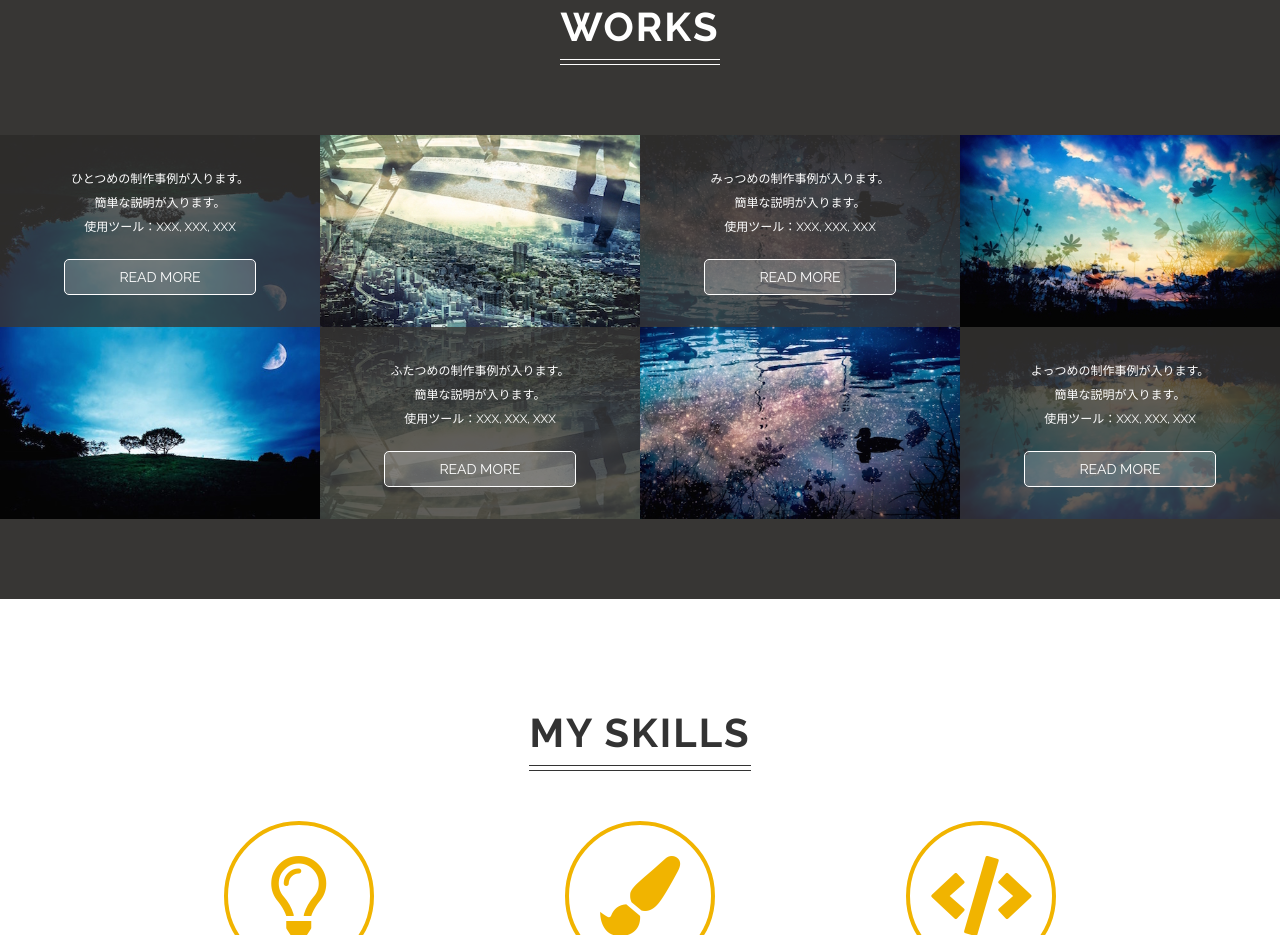
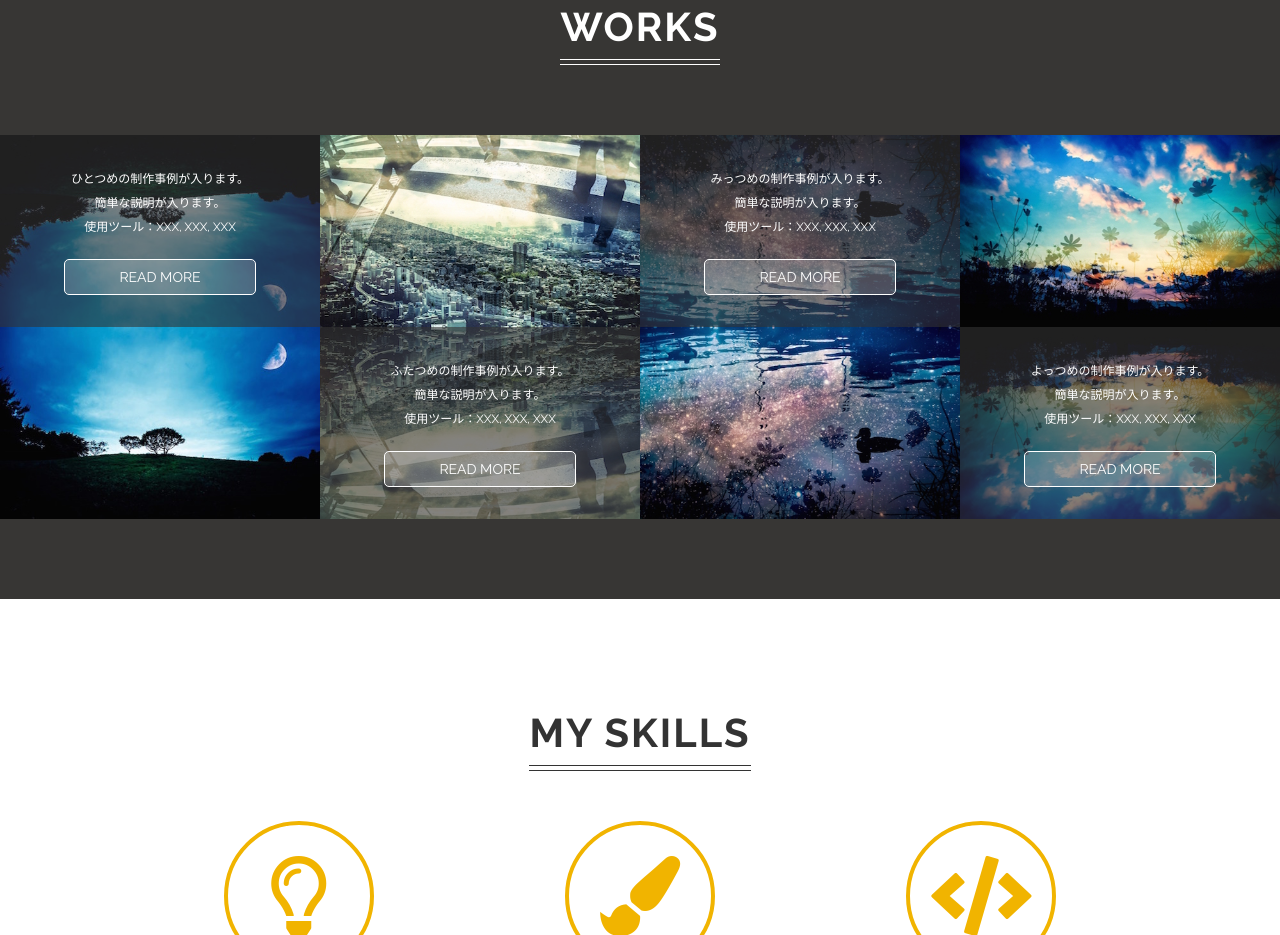
Before and after one commit to t0000ru/test, a plain HTML site: page SL-2/test03/index.html in a window 1280 px wide. Shown: the part 1207-2142 px from the top of the page. Drawn offline with Linux system fonts and the light colour scheme.

Commit message:
[update]  IE修正

```diff
--- a/SL-2/test03/css/style.scss
+++ b/SL-2/test03/css/style.scss
@@ -18,7 +18,7 @@ body {
 }
 
 img {
-  width: 100%;
+  max-width: 100%;
   height: auto;
 }
 
@@ -37,6 +37,7 @@ a {
 }
 
 .pc_only {
+  min-height: 0%;
   @media (max-width: 768px) {
     display: none;
   }
@@ -188,24 +189,42 @@ a {
     display: flex;
     width: (100%/4);
     flex-direction: column;
+    min-height: 0%;
+    & img {
+      min-height: 0%;
+    }
     @media (max-width: 768px) {
       width: 100%;
-      img {
-        min-height: 0%;
-      }
     }
     &:nth-of-type(odd) {
       flex-direction: column-reverse;
+      min-height: 0%;
     }
     &_item {
+      min-height: 0%;
       & img {
         display: block;
         min-height: 0%;
       }
       &.desc {
         position: relative;
+        min-height: 0%;
+        &::after {
+          position: absolute;
+          top: 0;
+          left: 0;
+          content: "";
+          width: 100%;
+          height: 100%;
+          opacity: .6;
+          z-index: 0;
+          background-color: #333;
+          min-height: 0%;
+        }
         & img {
-          filter: opacity(20%);
+          // -webkit-filter: opacity(20%);
+          // filter: opacity(20%);
+          min-height: 0%;
         }
       }
       &_desc {
@@ -216,6 +235,7 @@ a {
         top: 50%;
         left: 50%;
         transform: translateY(-50%) translateX(-50%);
+        z-index: 1;
         & p {
           display: inline-block;
           width: 100%;
@@ -240,6 +260,7 @@ a {
 }
 .box_container {
   display: flex;
+  // min-height: 0%;
   @media (max-width: 768px) {
     display: block;
   }
```
Also changed, not shown: SL-2/test02/index.html (+21 -5 lines), SL-2/test03/css/style.css.
